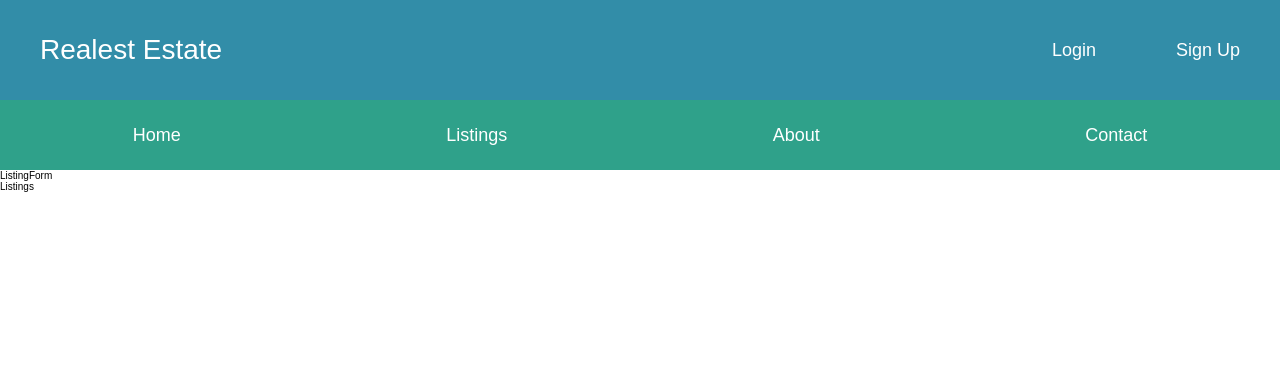
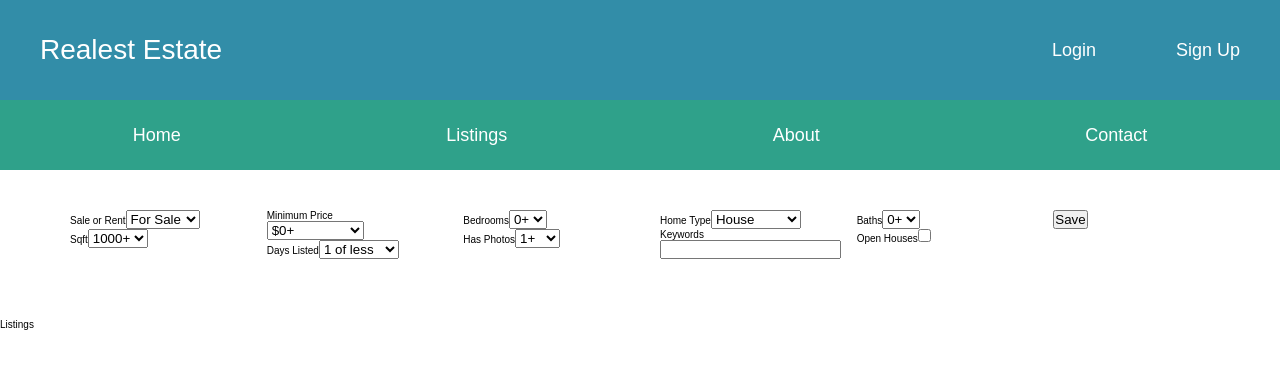
Before and after one commit to ArtusU/real_estate, a React (Create React App) app: page / in a window 1280 px wide. Shown: the top 368 px of the page. Built offline with nearby package versions, Linux system fonts and the light colour scheme.

Commit message:
ListingForm.js

```diff
--- a/package.json
+++ b/package.json
@@ -11,6 +11,7 @@
     "react": "^17.0.2",
     "react-dom": "^17.0.2",
     "react-helmet": "^6.1.0",
+    "react-loader-spinner": "^4.0.0",
     "react-redux": "^7.2.4",
     "react-router-dom": "^5.2.0",
     "react-scripts": "4.0.3",
--- a/src/components/ListingForm.js
+++ b/src/components/ListingForm.js
@@ -1,11 +1,177 @@
-import React from 'react'
+import { useState } from 'react';
+import axios from 'axios';
+import Loader from 'react-loader-spinner';
+import PropTypes from 'prop-types';
 
-const ListingForm = () => {
+const ListingForm = (props) => {
+    const [formData, setFormData] = useState({
+        sale_type: 'For Sale',
+        price: '$0+',
+        bedrooms: '0+',
+        home_type: 'House',
+        bathrooms: '0+',
+        sqft: '1000+',
+        days_listed: '1 or less',
+        has_photos: '1+',
+        open_house: 'false',
+        keywords: ''
+    });
+
+    const { sale_type, price, bedrooms, home_type, bathrooms, sqft, days_listed, has_photos, open_house, keywords } = formData;
+
+    const [loading, setLoading] = useState(false);
+
+    const onChange = e => setFormData({ ...formData, [e.target.name]: e.target.value });
+
+    const onSubmit = e => {
+        e.preventDefault();
+
+        const config = {
+            headers: {
+                'Content-Type': 'application/json'
+            }
+        };
+
+        setLoading(true);
+        axios.post('http://localhost:8000/api/listings/search', { sale_type, price, bedrooms, home_type, bathrooms, sqft, days_listed, has_photos, open_house, keywords }, config)
+        .then(res => {
+            setLoading(false);
+            props.setListings(res.data);
+            window.scrollTo(0, 0);
+        })
+        .catch(err => {
+            setLoading(false);
+            window.scrollTo(0, 0);
+        })
+    };
+
     return (
-        <div>
-            ListingForm
-        </div>
-    )
-}
+        <form className='listingform' onSubmit={e => onSubmit(e)}>
+            <div className='row'>
+                <div className='col-1-of-6'>
+                    <div className='listingform__section'>
+                        <label className='listingform__label' htmlFor='sale_type'>Sale or Rent</label>
+                        <select className='listingform__select' name='sale_type' onChange={e => onChange(e)} value={sale_type}>
+                            <option>For Sale</option>
+                            <option>For Rent</option>
+                        </select>
+                    </div>
+                    <div className='listingform__section'>
+                        <label className='listingform__label' htmlFor='sqft'>Sqft</label>
+                        <select className='listingform__select' name='sqft' onChange={e => onChange(e)} value={sqft}>
+                            <option>1000+</option>
+                            <option>1200+</option>
+                            <option>1500+</option>
+                            <option>2000+</option>
+                            <option>Any</option>
+                        </select>
+                    </div>
+                </div>
+
+                <div className='col-1-of-6'>
+                    <div className='listingform__section'>
+                        <label className='listingform__label' htmlFor='price'>Minimum Price</label>
+                        <select className='listingform__select' name='price' onChange={e => onChange(e)} value={price}>
+                            <option>$0+</option>
+                            <option>$200,000+</option>
+                            <option>$400,000+</option>
+                            <option>$600,000+</option>
+                            <option>$800,000+</option>
+                            <option>$1,000,000+</option>
+                            <option>$1,200,000+</option>
+                            <option>$1,500,000+</option>
+                            <option>Any</option>
+                        </select>
+                    </div>
+                    <div className='listingform__section'>
+                        <label className='listingform__label' htmlFor='days_listed'>Days Listed</label>
+                        <select className='listingform__select' name='days_listed' onChange={e => onChange(e)} value={days_listed}>
+                            <option>1 of less</option>
+                            <option>2 of less</option>
+                            <option>5 of less</option>
+                            <option>10 of less</option>
+                            <option>20 of less</option>
+                            <option>Any</option>
+                        </select>
+                    </div>
+                </div>
+
+                <div className='col-1-of-6'>
+                    <div className='listingform__section'>
+                        <label className='listingform__label' htmlFor='bedrooms'>Bedrooms</label>
+                        <select className='listingform__select' name='bedrooms' onChange={e => onChange(e)} value={bedrooms}>
+                            <option>0+</option>
+                            <option>1+</option>
+                            <option>2+</option>
+                            <option>3+</option>
+                            <option>4+</option>
+                            <option>5+</option>
+                        </select>
+                    </div>
+                    <div className='listingform__section'>
+                        <label className='listingform__label' htmlFor='has_photos'>Has Photos</label>
+                        <select className='listingform__select' name='has_photos' onChange={e => onChange(e)} value={has_photos}>
+                            <option>1+</option>
+                            <option>3+</option>
+                            <option>5+</option>
+                            <option>10+</option>
+                            <option>15+</option>
+                        </select>
+                    </div>
+                </div>
+
+                <div className='col-1-of-6'>
+                    <div className='listingform__section'>
+                        <label className='listingform__label' htmlFor='home_type'>Home Type</label>
+                        <select className='listingform__select' name='home_type' onChange={e => onChange(e)} value={home_type}>
+                            <option>House</option>
+                            <option>Condo</option>
+                            <option>Townhouse</option>
+                        </select>
+                    </div>
+                    <div className='listingform__section'>
+                        <label className='listingform__label' htmlFor='keywords'>Keywords</label>
+                        <input className='listingform__input' name='keywords' type='text' onChange={e => onChange(e)} value={keywords} />
+                    </div>
+                </div>
+
+                <div className='col-1-of-6'>
+                    <div className='listingform__section'>
+                        <label className='listingform__label' htmlFor='bathrooms'>Baths</label>
+                        <select className='listingform__select' name='bathrooms' onChange={e => onChange(e)} value={bathrooms}>
+                            <option>0+</option>
+                            <option>1+</option>
+                            <option>2+</option>
+                            <option>3+</option>
+                            <option>4+</option>
+                        </select>
+                    </div>
+                    <div className='listingform__altsection'>
+                        <label className='listingform__label' htmlFor='open_house'>Open Houses</label>
+                        <input className='listingform__checkbox' name='open_house' type='checkbox' onChange={e => onChange(e)} value={open_house} />
+                    </div>
+                </div>
+
+                <div className='col-1-of-6'>
+                    {loading ?
+                        <div className='listingform__loader'>
+                            <Loader
+                                type="Oval"
+                                color="#424242"
+                                height={50}
+                                width={50}
+                            />
+                        </div> :
+                        <button className='listingform__button listingform__button--primary'>Save</button>
+                    }
+                </div>
+            </div>
+        </form>
+    );
+};
+
+ListingForm.propTypes = {
+    setListings: PropTypes.func.isRequired
+};
 
 export default ListingForm;
--- a/src/sass/pages/_home.scss
+++ b/src/sass/pages/_home.scss
@@ -0,0 +1,14 @@
+.home {
+    &__form {
+        margin-top: 4rem;
+        margin-bottom: 6rem;
+    }
+
+    &__listings {
+        margin-bottom: 4rem;
+    }
+
+    &__pagination {
+        margin-bottom: 6rem;
+    }
+}
```
Also changed, not shown: 1 other file (tests, documents, lock files or other folders).
